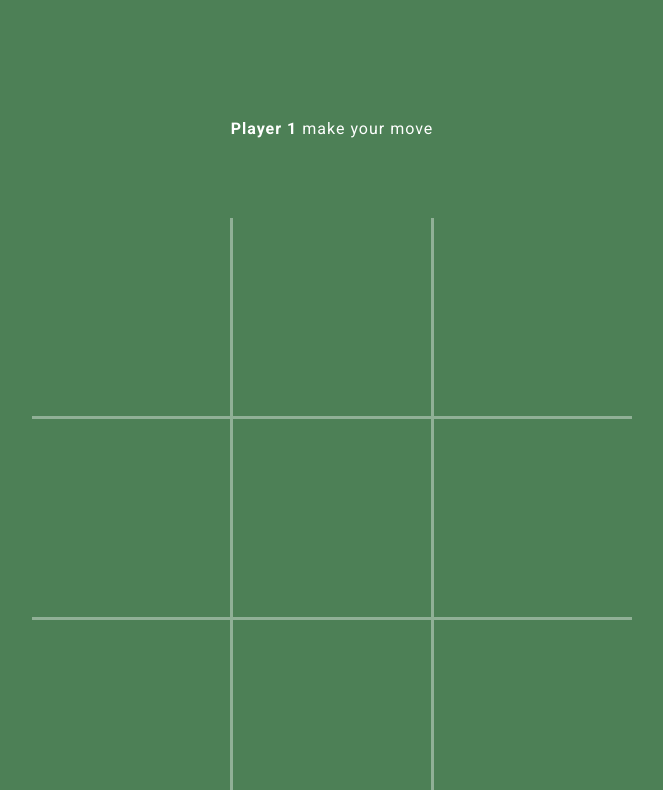
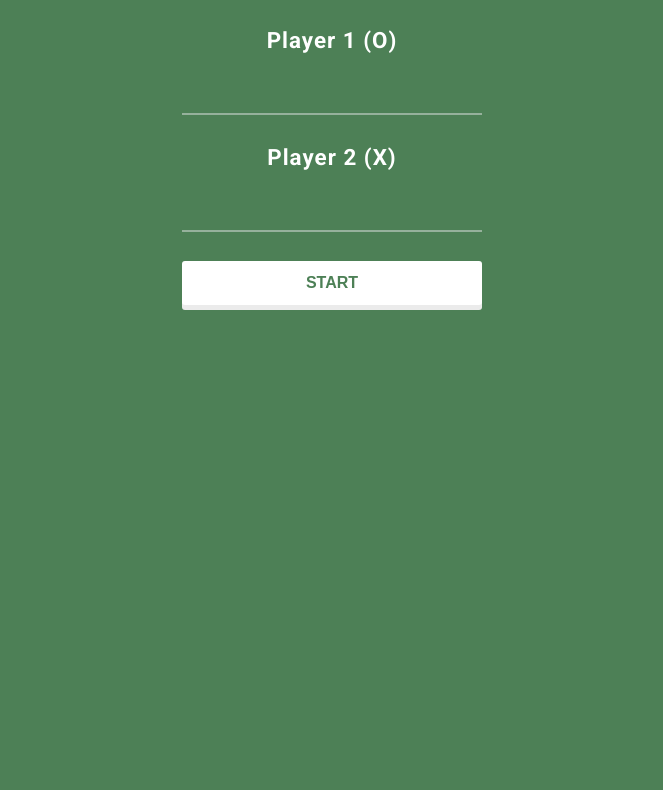
Before and after one commit to oskar-dragon/tic-tac-toe, a plain HTML site: page index.html in a window 1280 px wide. Shown: the part 142-932 px from the top of the page, without its empty margins (308-971 px from the left). Drawn offline with Linux system fonts and the light colour scheme.

Commit message:
Create player form

```diff
--- a/index.html
+++ b/index.html
@@ -14,15 +14,25 @@
     <div class="container">
       <h1 class="title">Tic-Tac-Toe</h1>
 
-      <div class="controls">
-        <button class="btn btn--start hide">Start</button>
-        <button class="btn btn--restart hide">Restart</button>
-      </div>
+      <form class="player-form">
+        <label for="player1">Player 1 (O)</label>
+        <input type="text" id="player1name" name="player1" required />
+        <label for="player2">Player 2 (X)</label>
+        <input type="text" id="player2name" name="player2" required />
+        <button class="btn">Start</button>
+      </form>
 
-      <p class="game-status"><strong class="player-name">Player 1</strong> make your move</p>
+      <div class="gameboard hide">
+        <div class="controls">
+          <button class="btn btn--start hide">Start</button>
+          <button class="btn btn--restart hide">Restart</button>
+        </div>
 
-      <div class="gameboard">
-        <div class="squares"></div>
+        <p class="game-status"><strong class="game-status__player-name">Player 1</strong> make your move</p>
+
+        <div class="board">
+          <div class="squares"></div>
+        </div>
       </div>
     </div>
 
--- a/style.css
+++ b/style.css
@@ -18,10 +18,6 @@ body {
 }
 
 /*============
-  Layout
-  ==============*/
-
-/*============
   Typograhy
   ==============*/
 
@@ -39,16 +35,9 @@ h1 {
   ==============*/
 
 .container {
-  margin: 2em auto;
+  margin: 0.5em auto;
   width: 95%;
   max-width: 600px;
-}
-
-.controls {
-  margin: 3em 0;
-
-  display: flex;
-  justify-content: center;
 }
 
 .btn {
@@ -56,14 +45,14 @@ h1 {
   color: #fff;
   border: none;
   cursor: pointer;
-  background: rgb(255, 255, 255);
+  background: #ffffff;
   color: #4d8056;
   font-size: 1rem;
   font-weight: 600;
   text-transform: uppercase;
   border-radius: 3px;
   padding: 0.8em 1.5em;
-  box-shadow: 0 5px rgba(235, 235, 235, 1);
+  box-shadow: 0 5px #ebebeb;
 }
 
 .btn:focus,
@@ -80,13 +69,50 @@ h1 {
   margin-left: 1.5em;
 }
 
+.title {
+  font-size: 4rem;
+}
+
+/* Form */
+
+.player-form {
+  width: 50%;
+  margin: 0 auto;
+  display: flex;
+  flex-direction: column;
+}
+
+label {
+  font-size: 1.4rem;
+  font-weight: 700;
+  text-align: center;
+}
+
+input[type="text"] {
+  margin-bottom: 1.5em;
+  background: transparent;
+  border: none;
+  border-bottom: 2px solid;
+  border-color: #96b19c;
+  outline: none;
+  padding: 1em 0;
+  color: #fff;
+  font-size: 1.2rem;
+
+  transition: border-color 0.2s;
+}
+
+input[type="text"]:focus,
+input[type="text"]:hover {
+  border-color: #ffffff;
+}
 .game-status {
   margin-bottom: 5em;
 }
 
-.gameboard {
+.board {
   position: relative;
-  background-color: rgba(255, 255, 255, 0.377);
+  background-color: #ffffff60;
   width: 100%;
   padding-top: 100%;
 }
```
